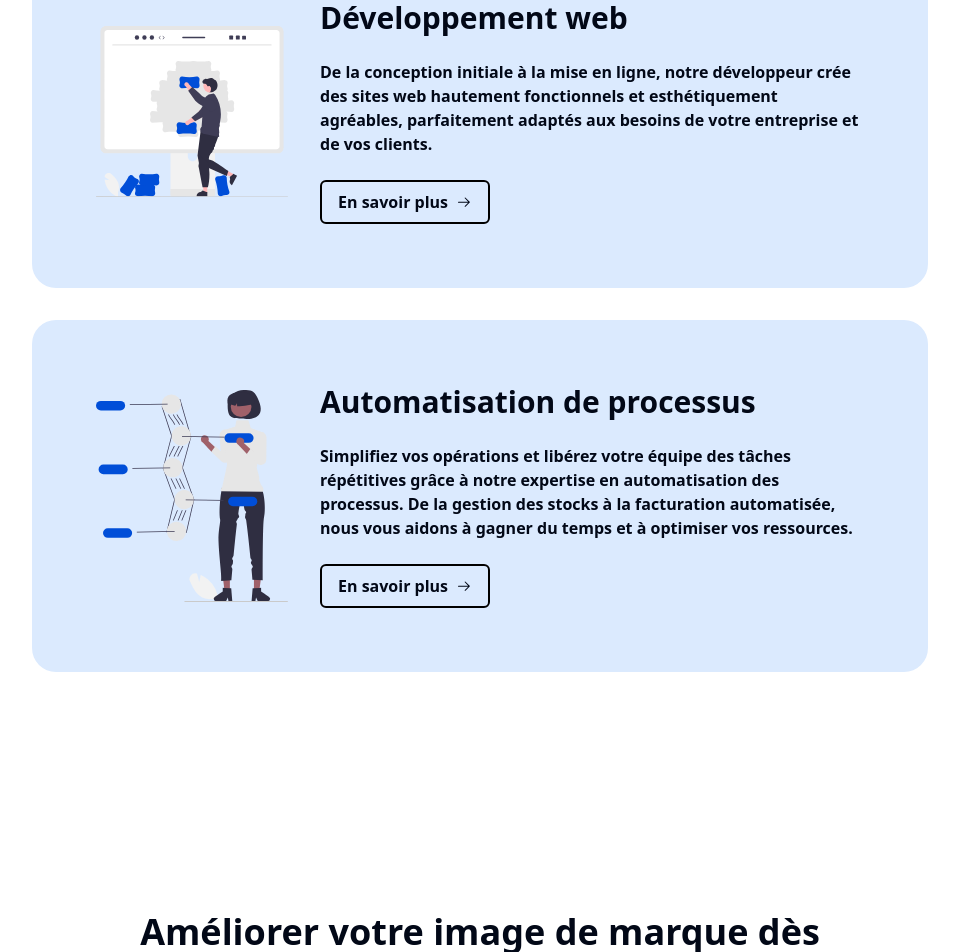
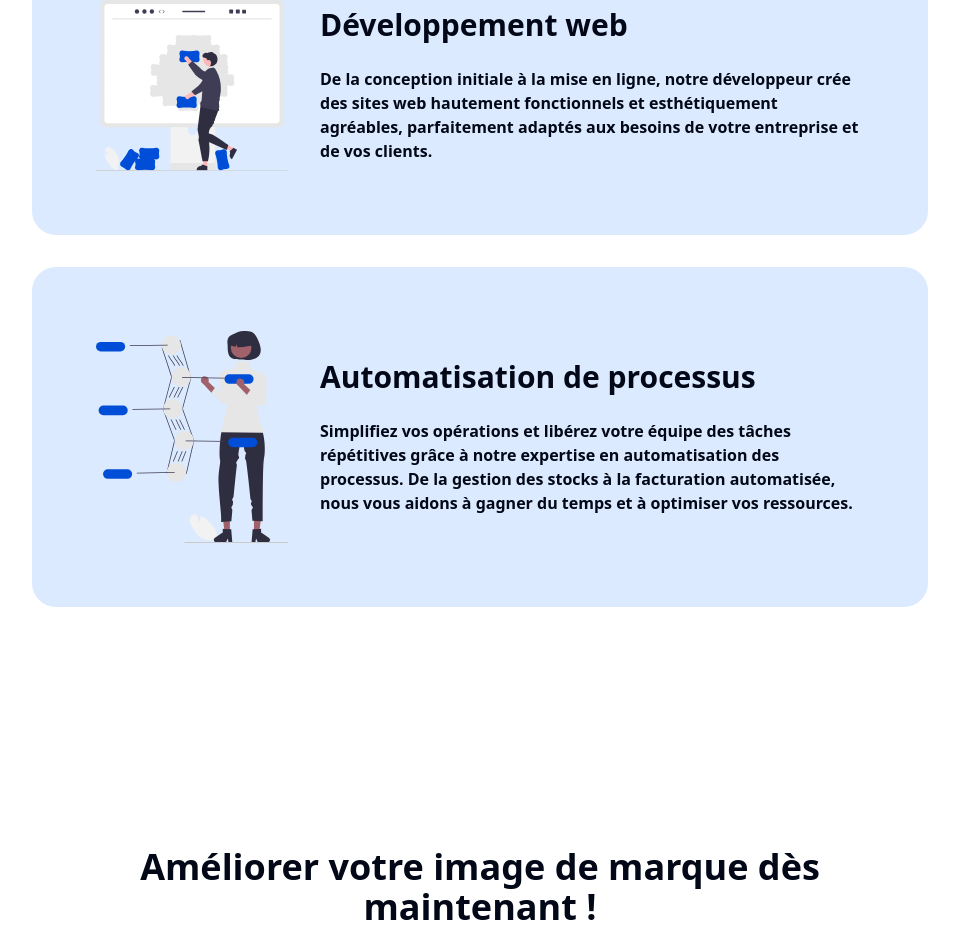
Before and after one commit to PolywebDigital/polyweb.com, a React (Vite) app: page / in a window 1280 px wide. Shown: the part 1199-2151 px from the top of the page, without its empty margins (160-1119 px from the left). Built offline with nearby package versions, Linux system fonts and the light colour scheme.

Commit message:
fix: remove know more on services card

```diff
--- a/src/components/ServicesCard.tsx
+++ b/src/components/ServicesCard.tsx
@@ -1,6 +1,3 @@
-import { GoArrowRight } from "react-icons/go";
-import { Button } from "../components/ui/button";
-
 interface ServicesCardProps {
   title: string;
   imageUrl: string;
@@ -16,9 +13,6 @@ const ServicesCard: React.FC<ServicesCardProps> = (props) => {
       <div className="flex flex-col gap-6 grow text-center sm:text-left justify-between items-center lg:items-start">
         <h3 className="text-3xl font-semibold"> {title} </h3>
         <p> {content} </p>
-        <Button buttonType="bordered">
-          En savoir plus <GoArrowRight />
-        </Button>
       </div>
     </div>
   );
```
